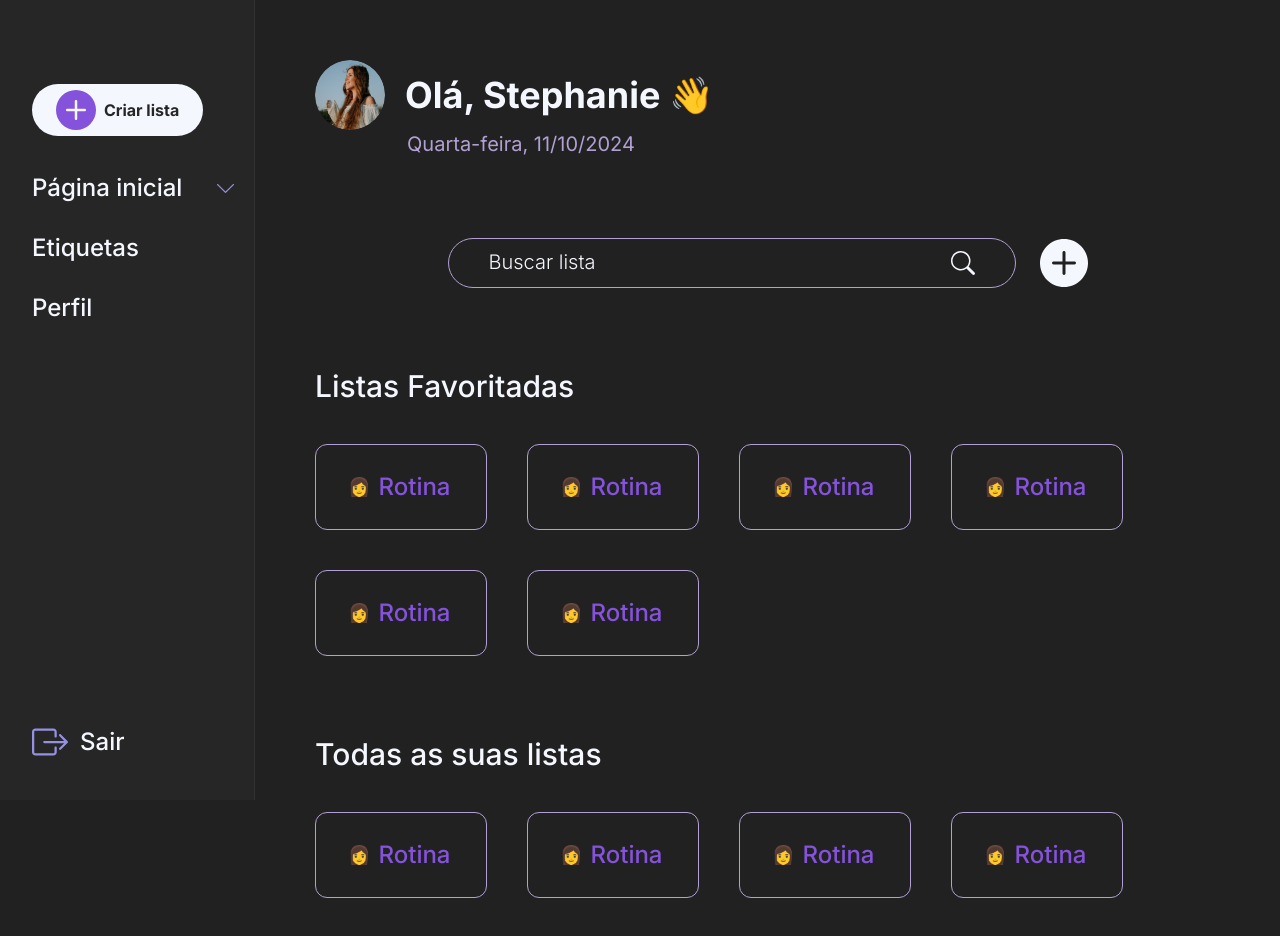
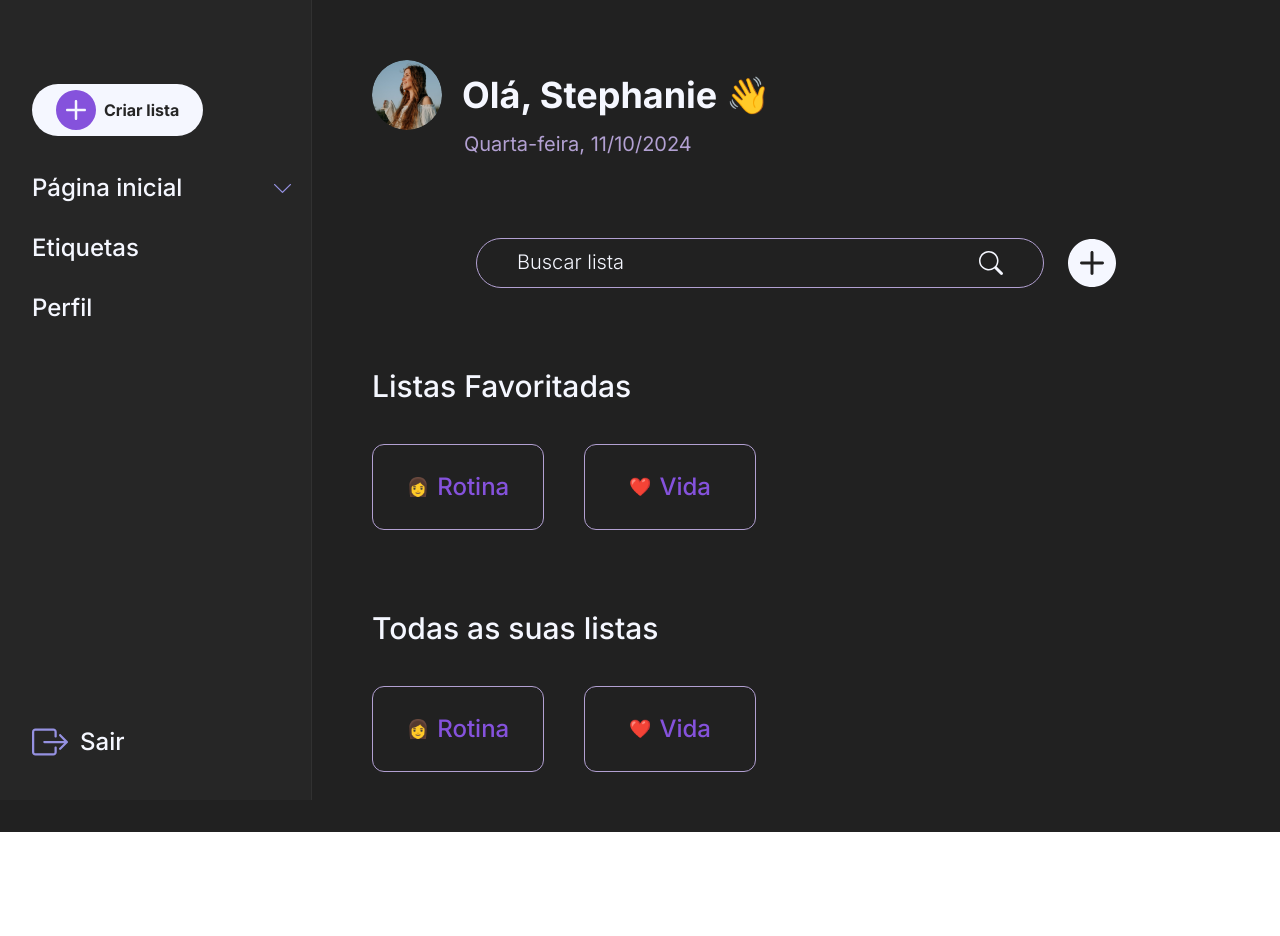
Before and after one commit to stephanievic/todo-list-nextjs, a Next.js app: page /home in a window 1280 px wide. Shown: the top 936 px of the page. After the commit the page ends 832 px from the top, so only its background shows below. Built offline with nearby package versions, Linux system fonts and the light colour scheme.

Commit message:
home page: search bar

```diff
--- a/src/app/components/cardList.tsx
+++ b/src/app/components/cardList.tsx
@@ -1,11 +1,21 @@
+
+import { useRouter } from "next/navigation"
+
 interface CardListProps {
     icon: string
     title: string
+    id: number
 }
 
-export default function CardList ({icon, title}:CardListProps) {
+export default function CardList ({icon, title, id}:CardListProps) {
+    const router = useRouter()
+
+    const handlePageList = () => {
+        router.push(`/list/${id}`)
+    }
+
     return(
-        <div className="w-[172px] h-[86px] flex items-center gap-2 px-8 py-7 text-center text-2xl font-medium text-purple-300 border  border-purple-100 rounded-xl">
+        <div className="w-[172px] h-[86px] flex items-center justify-center gap-2 px-8 py-7 text-center text-2xl font-medium text-purple-300 border  border-purple-100 rounded-xl cursor-pointer hover:opacity-80" onClick={handlePageList}>
             <div className="text-lg">{icon}</div>
             <h3 className="text-ellipsis overflow-hidden" >{title}</h3>
         </div>
--- a/src/app/components/menu.tsx
+++ b/src/app/components/menu.tsx
@@ -7,7 +7,7 @@ import ArrowDown from '../../../public/ArrowDown.svg'
 
 export default function Menu () {
     return (
-        <nav className='w-[312px] h-screen flex flex-col gap-9 bg-black-100 pt-[84px] pb-10 pl-8 pr-5 border-r border-white-100 border-opacity-5'>
+        <nav className='w-[312px] fixed h-screen flex flex-col gap-9 bg-black-100 pt-[84px] pb-10 pl-8 pr-5 border-r border-white-100 border-opacity-5'>
             <button className="h-[52px] w-fit flex items-center px-6 bg-white-100 text-black-100 font-bold gap-2 rounded-[30px] hover:opacity-80"><Image src={PlusCircleFill} alt="plus circle icon"/>
                 Criar lista
             </button>
@@ -15,7 +15,7 @@ export default function Menu () {
             <div className='flex flex-1 flex-col justify-between'>
                 <div className='flex flex-col gap-7'>
                     <div className='flex items-center justify-between'>
-                        <Link href={'home'} className='text-2xl font-medium text-white-100 hover:text-purple-100'> Página inicial </Link>
+                        <Link href={'/home'} className='text-2xl font-medium text-white-100 hover:text-purple-100'> Página inicial </Link>
                         <Image src={ArrowDown} alt='arrow down'/>
                     </div>
                     <Link href={'#'} className='text-2xl font-medium text-white-100 hover:text-purple-100'>Etiquetas</Link>
--- /dev/null
+++ b/src/app/components/search.tsx
@@ -0,0 +1,27 @@
+import Image from "next/image";
+import SearchIcon from "../../../public/SearchIcon.svg"
+import PlusCircleFill from "../../../public/PlusCircleFillWhite.svg"
+import { Dispatch, SetStateAction } from "react";
+
+interface SearchProps {
+    placeholder: string
+    addItem: () => void
+    searchItem: Dispatch<SetStateAction<string>>
+}
+
+export default function Search ({placeholder, addItem, searchItem}:SearchProps) {
+    return (
+        <div className="flex gap-6">
+            <div className="w-[568px] flex items-center justify-between gap-2 px-10 py-3 rounded-[30px] border border-purple-100">
+                <input type="text" placeholder={placeholder} className="w-full text-white-100 placeholder:text-xl placeholder:text-white-100 font-light bg-transparent outline-none"
+                onChange={(event) => {
+                    const value = event.target.value.trim()
+                    searchItem (value)
+                }}/>
+
+                <Image src={SearchIcon} alt="search icon" className="cursor-pointer"/>
+            </div>
+            <Image src={PlusCircleFill} alt="plus circle fill" className="hover:opacity-80 cursor-pointer" onClick={addItem}/>
+        </div>
+    )
+}
--- a/src/app/home/page.tsx
+++ b/src/app/home/page.tsx
@@ -1,44 +1,94 @@
-import Image from "next/image";
+"use client"
+
 import Menu from "../components/menu";
-import SearchIcon from "../../../public/SearchIcon.svg"
-import PerfilIcon from "../../../public/PerfilIconEx.png"
-import PlusCircleFill from "../../../public/PlusCircleFillWhite.svg"
+import Search from "../components/search"
 import CardList from "../components/cardList";
 
-export default function Home () {
+import PerfilIcon from "../../../public/PerfilIconEx.png"
+
+import Image from "next/image";
+import { useRouter } from "next/navigation";
+import { useEffect, useState } from "react";
+
+interface List {
+    icon: string
+    title: string
+    id: number
+}
+
+export default function Home() {
+    const router = useRouter()
     const dateNow = new Date()
+
+    const [searchList, setSearchList] = useState("")
+    const [lists, setLists] = useState<List[]|undefined>()
+    const [listsFavorites, setListsFavorites] = useState<List[]>()
+
+    const addList = () => {
+        router.push(`/list/1`)
+    }
+
+    useEffect(() => {
+        setLists([
+            { icon: "👩", title: "Rotina", id: 1 },
+            { icon: "❤️", title: "Vida", id: 2 }
+        ]),
+
+        setListsFavorites([
+            { icon: "👩", title: "Rotina", id: 1 },
+            { icon: "❤️", title: "Vida", id: 2 }
+        ])
+    }, [])
+
+    const searchFiltered = lists?.filter((list) => list.title.toLowerCase().includes(searchList.toLowerCase())) ?? []
 
     return (
         <div className='min-h-screen flex bg-black-200'>
-            <Menu/>
+            <Menu />
 
-            <main className='w-full p-[60px] space-y-20'>
+            <main className='w-full ml-[312px] p-[60px] space-y-20'>
                 <div className="flex flex-col w-fit">
                     <div className="flex gap-5 items-center">
-                        <Image src={PerfilIcon} alt="exemplo de foto de perfil" className="rounded-full" width={70} height={70}/>
+                        <Image src={PerfilIcon} alt="exemplo de foto de perfil" className="rounded-full" width={70} height={70} />
                         <h1 className="text-4xl text-white-100 font-bold">Olá, Stephanie 👋</h1>
                     </div>
                     <p className="ml-[92px] text-xl text-purple-100">Quarta-feira, {dateNow.toLocaleDateString()}</p>
                 </div>
 
                 <div className="flex gap-6 items-center justify-center">
-                    <div className="w-[568px] flex items-center justify-between gap-2 px-10 py-3 rounded-[30px] border border-purple-100">
-                        <input type="text" placeholder="Buscar lista" className="w-full text-white-100 placeholder:text-xl placeholder:text-white-100 font-light bg-transparent outline-none"/>
-                        <Image src={SearchIcon} alt="search icon" className="cursor-pointer"/>
+                    <Search placeholder="Buscar lista" addItem={addList} searchItem={setSearchList} />
                 </div>
 
-                    <Image src={PlusCircleFill} alt="plus circle fill" className="hover:opacity-80 cursor-pointer"/>
+                {
+                    searchList.length > 0 ? (
+                        <div>
+                            {
+                                searchFiltered?.length > 0 ? (
+                                    <div className="text-white-100">
+                                        {searchFiltered?.map((search, index) =>(
+                                            <CardList key={index} icon={search.icon} title={search.title} id={search.id} />
+                                        ))}
+                                    </div>
+                                ):
+                                (
+                                    <div >
+                                        <p className="text-purple-200">Não foi encontrada nenhuma lista com este nome.</p>
+                                    </div>
+                                )
+                            }
                         </div>
 
+                    ) :
+                        (
+                            <div className="space-y-20">
                                 <section className="space-y-10">
                                     <h2 className="text-3xl font-medium text-white-100">Listas Favoritadas</h2>
                                     <div className="flex flex-wrap gap-10">
-                        <CardList icon={"👩"} title={"Rotina"} />
-                        <CardList icon={"👩"} title={"Rotina"} />
-                        <CardList icon={"👩"} title={"Rotina"} />
-                        <CardList icon={"👩"} title={"Rotina"} />
-                        <CardList icon={"👩"} title={"Rotina"} />
-                        <CardList icon={"👩"} title={"Rotina"} />
+                                        {
+                                            listsFavorites?.map((listFavorite, index) => (
+                                                <CardList key={index} icon={listFavorite.icon} title={listFavorite.title} id={listFavorite.id}/>
+                                            ))
+                                        }
                                     </div>
 
                                 </section>
@@ -46,19 +96,18 @@ export default function Home () {
                                 <section className="space-y-10">
                                     <h2 className="text-3xl font-medium text-white-100">Todas as suas listas</h2>
                                     <div className="flex flex-wrap gap-10">
-                        <CardList icon={"👩"} title={"Rotina"} />
-                        <CardList icon={"👩"} title={"Rotina"} />
-                        <CardList icon={"👩"} title={"Rotina"} />
-                        <CardList icon={"👩"} title={"Rotina"} />
-                        <CardList icon={"👩"} title={"Rotina"} />
-                        <CardList icon={"👩"} title={"Rotina"} />
-                        <CardList icon={"👩"} title={"Rotina"} />
-                        <CardList icon={"👩"} title={"Rotina"} />
-                        <CardList icon={"👩"} title={"Rotina"} />
-                        <CardList icon={"👩"} title={"Rotina"} />
+                                        {
+                                            lists?.map((list, index) => (
+                                                <CardList key={index} icon={list.icon} title={list.title} id={list.id} />
+                                            ))
+                                        }
                                     </div>
                                 </section>
-            </main>
-        </div>
+                            </div >
+
                         )
                 }
+            </main >
+        </div >
+    )
+}
--- a/src/app/layout.tsx
+++ b/src/app/layout.tsx
@@ -8,7 +8,7 @@ const inter = Inter({
 })
 
 export const metadata: Metadata = {
-  title: "Create Next App",
+  title: "Todo List",
   description: "Generated by create next app",
 };
 
--- /dev/null
+++ b/src/app/list/[id]/page.tsx
@@ -0,0 +1,9 @@
+import Menu from "@/app/components/menu";
+
+export default function List () {
+    return (
+        <div>
+            <Menu/>
+        </div>
+    )
+}
```
Lines whose indentation alone changed are shown as unchanged.
